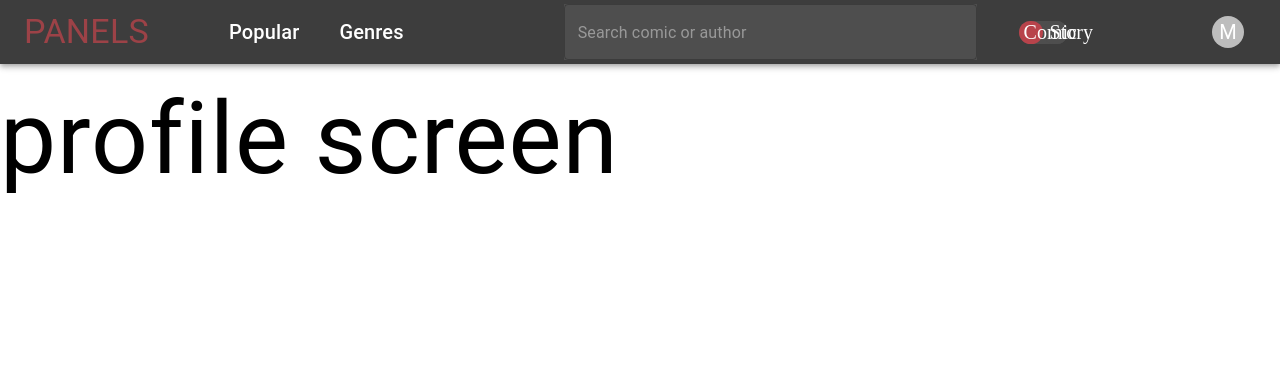
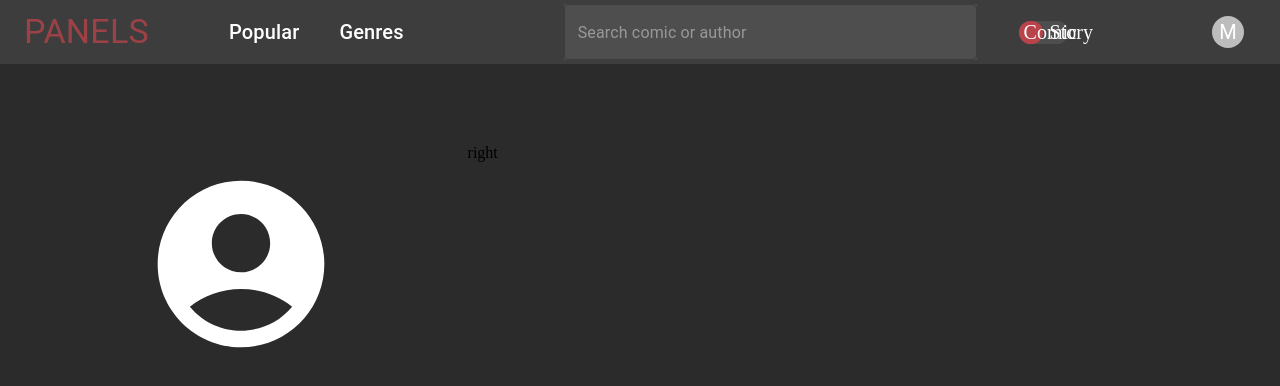
Before and after one commit to CobyYee/Panels, a React (Create React App) app in the folder client/: page /profile in a window 1280 px wide. Shown: the top 386 px of the page. Built offline with nearby package versions, Linux system fonts and the light colour scheme.

Commit message:
base grid layout for profile. have to fill in

```diff
--- a/client/src/components/ProfileScreen.js
+++ b/client/src/components/ProfileScreen.js
@@ -1,10 +1,21 @@
-import { Typography, Box } from '@mui/material';
+import { Typography, Box, Container, Grid } from '@mui/material';
+import AccountCircle from '@mui/icons-material/AccountCircle'
 
 export default function ProfileScreen() {
-    console.log("hi")
+
+    let profile_image = <AccountCircle sx={{ color: 'white', position: 'relative', left: '10%', top: '10%', fontSize: 200 }}/>
     return (
-        <div id = 'profile-screen'>
-            <Typography sx = {{left: '10%', fontSize: '100px'}}> profile screen </Typography>
-        </div>
+        <Box sx={{ background: '#2b2b2b', height: '95.1vh' }}>
+          <Box sx={{ paddingTop: 10, display: 'flex', flexDirection: 'column', alignItems: 'center' }}>
+            <Grid item={true} xs={10} container spacing={2}>
+              <Grid item xs={4}>
+                { profile_image }
+              </Grid>
+              <Grid item xs={6}>
+                right
+              </Grid>
+            </Grid>
+          </Box>
+        </Box>
     )
 }
```
